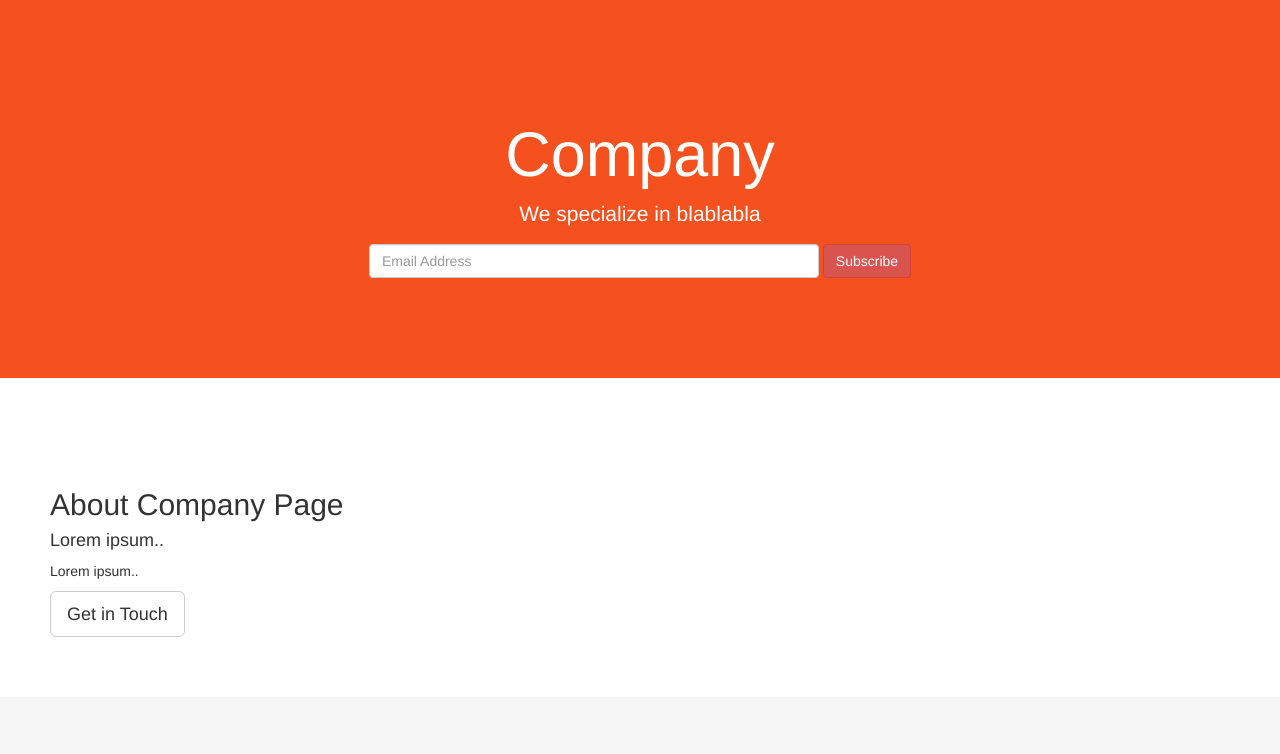
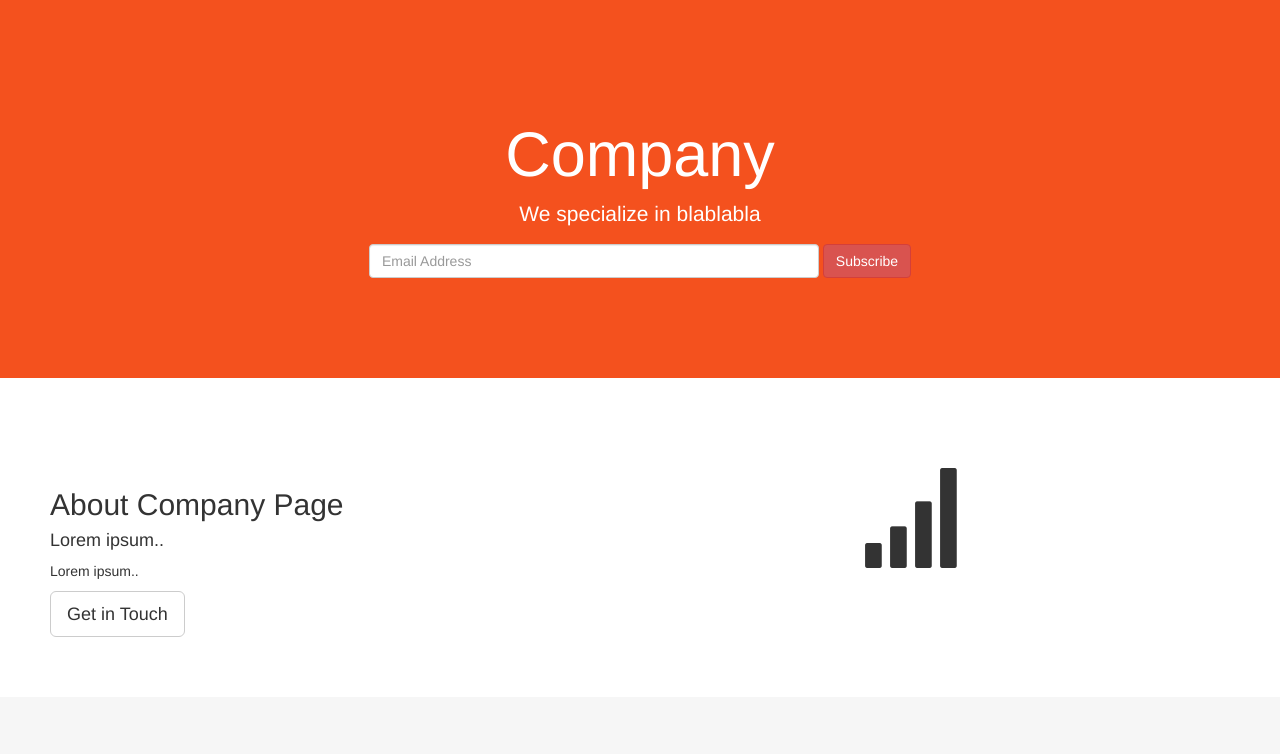
Before and after one commit to nicwn/mystic, a plain HTML site: page index.html in a window 1280 px wide. Shown: the top 754 px of the page. Drawn offline with nearby package versions, Linux system fonts and the light colour scheme.

Commit message:
add grid, fixed typo, changed logo size

```diff
--- a/index.html
+++ b/index.html
@@ -22,8 +22,11 @@
 .bg-grey {
     background-color: #f6f6f6;
 }
-.logo {
+.logo200 {
   font-size: 200px;
+}
+.logo100 {
+  font-size: 100px;
 }
 @media screen and (max-width: 768px) {
   .col-sm-4 {
@@ -51,7 +54,7 @@
       <button class="btn btn-default btn-lg">Get in Touch</button>
     </div>
     <div class="col-sm-4">
-      <span class="glyphicon glyphicon-signla logo"></span>
+      <span class="glyphicon glyphicon-signal logo100"></span>
     </div>
   </div>
 </div>
@@ -59,7 +62,7 @@
 <div class="container-fluid bg-grey">
   <div class="row">
     <div class="col-sm-4">
-      <span class="glyphicon glyphicon-globe logo"></span>
+      <span class="glyphicon glyphicon-globe logo200"></span>
     </div>
     <div class="col-sm-8">
       <h2>Our Values</h2>
```
